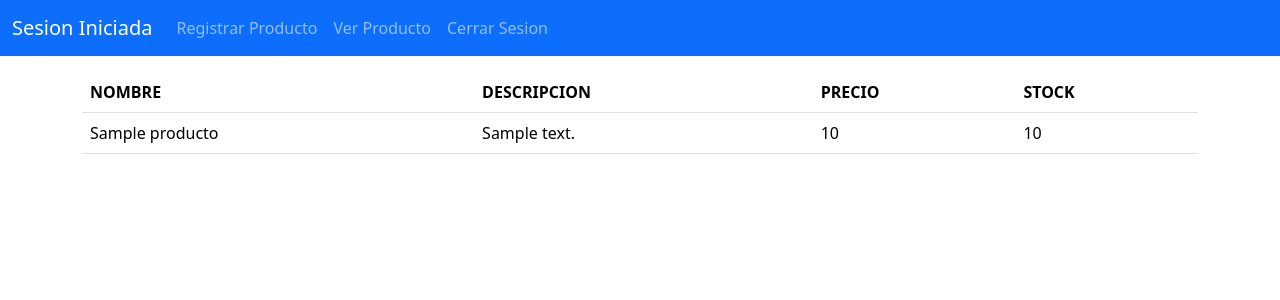
After one commit to terezadelavega/bisuteria, a PHP site: page /productoMostrar.php in a window 1280 px wide. The commit adds this page. Shown: the top 300 px of the page. Run offline with PHP 8.4, Linux system fonts and the light colour scheme; the visitor is signed in with stand-in values (Sample User, id 1); tables that the repository leaves empty or names only in its code hold one stand-in row (values such as "Sample post").

Commit message:
productoMostrar, funcional

```diff
--- a/controladores/productoController.php
+++ b/controladores/productoController.php
@@ -6,4 +6,9 @@ class productoController{
         $producto = new Producto();
         return $producto->guardar($nombre, $descripcion, $precio, $stock);
         }
+
+    public function mostrar(){
+        $producto = new Producto();
+        return $producto->mostrar();
+    }
 }
--- a/layout/footer.php
+++ b/layout/footer.php
@@ -1,4 +1,4 @@
 </div>
-    <script src="js.js"></script>
+    <script src="https://cdn.jsdelivr.net/npm/bootstrap@5.3.3/dist/js/bootstrap.bundle.min.js"></script>
   </body>
 </html>
--- a/layout/header.php
+++ b/layout/header.php
@@ -5,15 +5,9 @@
     <meta name="viewport" content="width=device-width, initial-scale=1.0">
     <meta http-equiv="X-UA-Compatible" content="ie=edge">
     <title>BIENVENIDO A TU PÁGINA DE BISUTERÍA</title>
-    <link rel="stylesheet" href="style.css">
+    <link rel="stylesheet" href="https://cdn.jsdelivr.net/npm/bootstrap@5.3.3/dist/css/bootstrap.min.css">
   </head>
   <body>
-  <div id="app">
-  <div class="header">
-    <h2>Comics</h2>
-</div>
-</div>
-      <button @click="showCart = !showCart" v-show="!verified">
   <nav data-bs-theme="dark" class="navbar navbar-expand-lg bg-primary">
   <div class="container-fluid">
     <a class="navbar-brand" href="#">Sesion Iniciada</a>
--- a/modelos/Producto.php
+++ b/modelos/Producto.php
@@ -19,4 +19,14 @@ class Producto{
         $conn->cerrar();
         return $resultado;
     }
+
+    public function mostrar(){
+        $conn = new Conn();
+        $conexion = $conn->conectar();
+        $sql = "SELECT * FROM producto";
+        $resultado = $conexion->query($sql);
+        $conn->cerrar();
+        return $resultado;
+    }
+
 }
--- /dev/null
+++ b/productoMostrar.php
@@ -0,0 +1,28 @@
+<?php
+    require_once "layout/header.php";
+    require_once "controladores/productoController.php";
+    $pc = new productoController();
+    $productos = $pc->mostrar();
+    /*echo "<h1>Bienvenido(a) ".$_SESSION["usuario"]." (".$_SESSION["tipo"].")</h1>";*/
+?>
+
+<table class="table">
+    <tr>
+        <th>NOMBRE</th>
+        <th>DESCRIPCION</th>
+        <th>PRECIO</th>
+        <th>STOCK</th>
+    </tr>
+    <?php
+    foreach($productos as $producto){
+        echo "<tr>
+            <td>".$producto["nombre"]."</td>
+            <td>".$producto["descripcion"]."</td>
+            <td>".$producto["precio"]."</td>
+            <td>".$producto["stock"]."</td>
+        </tr>";
+    }
+    ?>
+</table>
+<?php
+require_once "layout/footer.php";
--- a/style.css
+++ b/style.css
@@ -1,6 +1,6 @@
 body {
     height: 100%;
-    background: linear-gradient(to top, #b4e406, lighten(#0e0d0d, 15%)) no-repeat fixed;
+    background: linear-gradient(to top, #FF6B83, lighten(#FF6B83, 15%)) no-repeat fixed;
   }
 
   #app {
```
